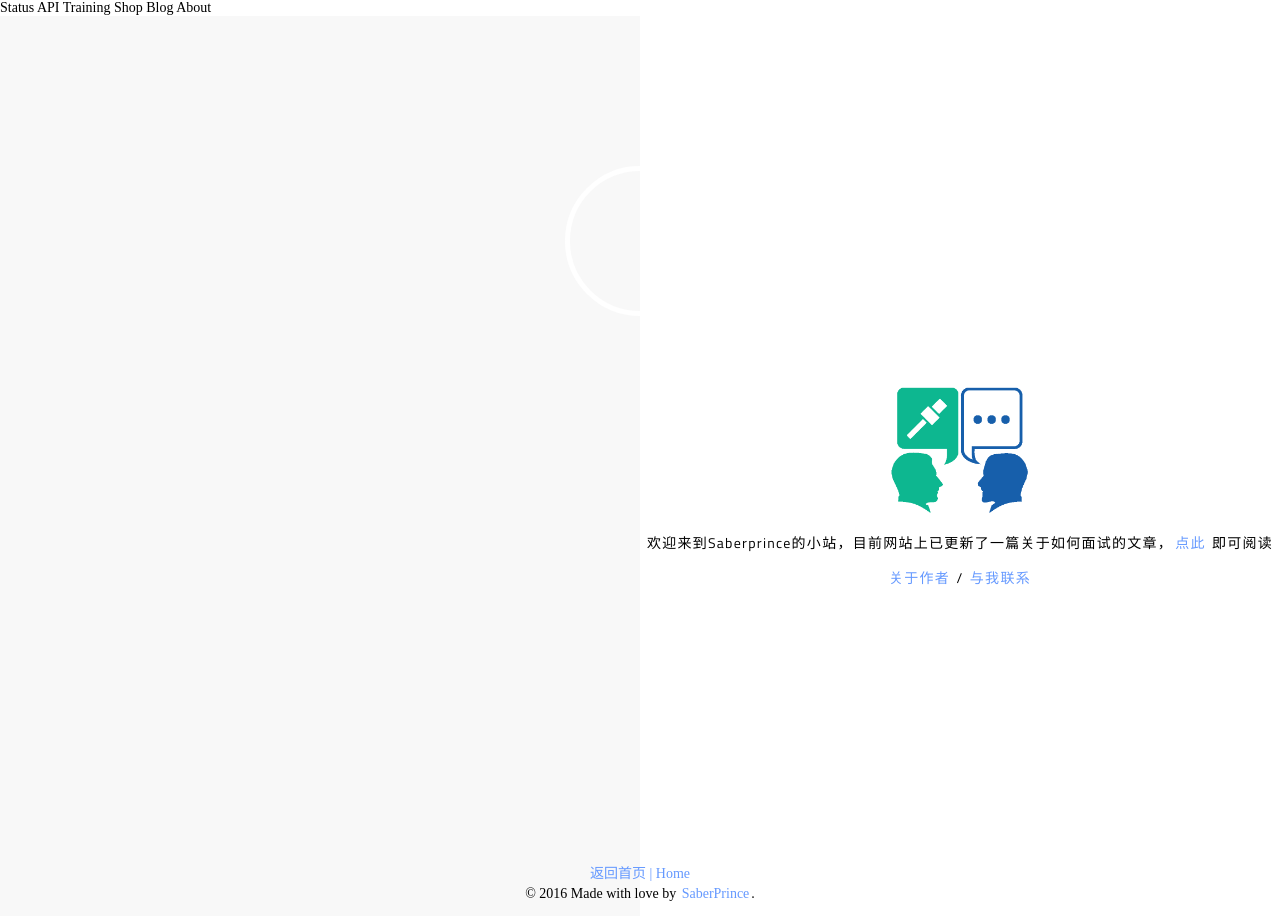
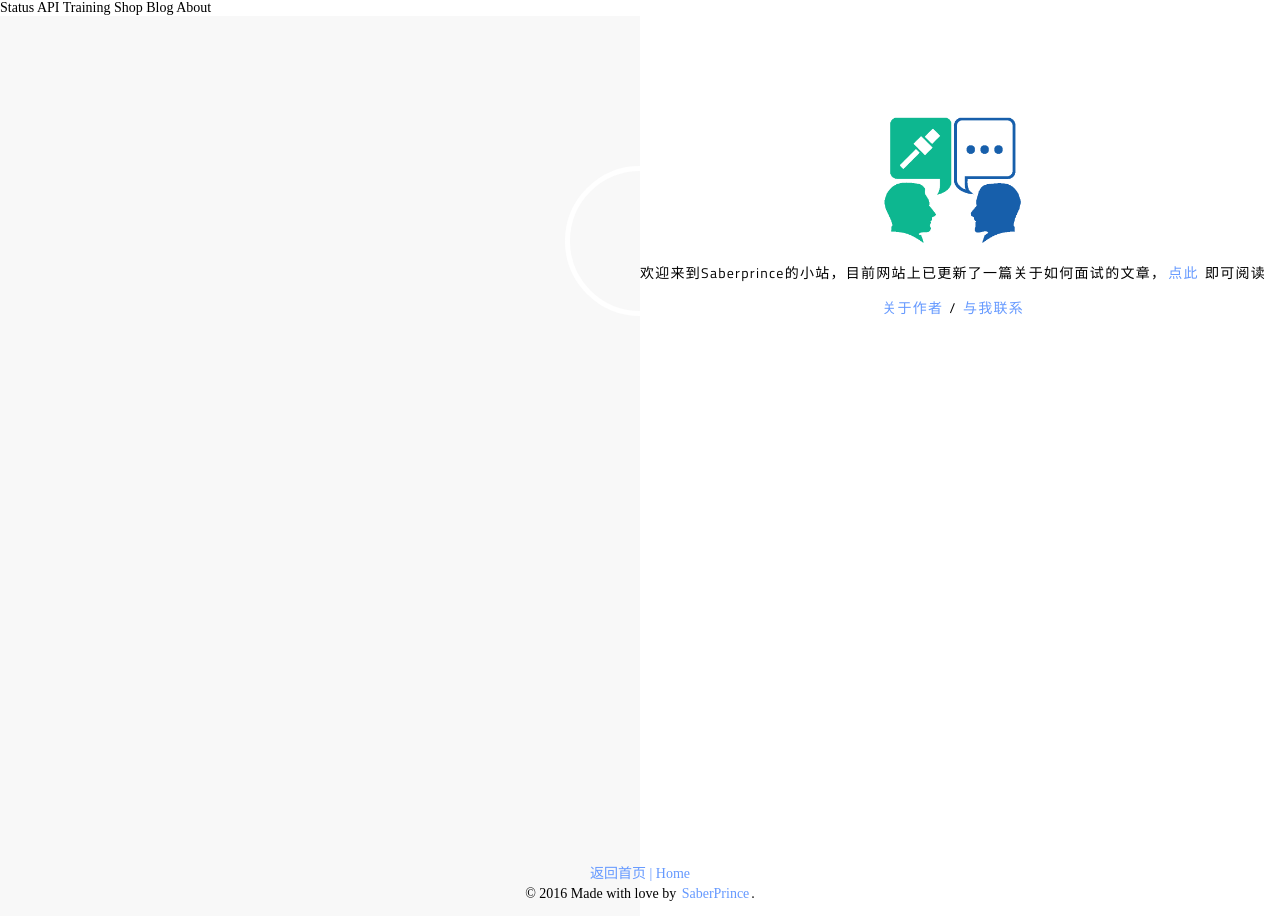
Before and after one commit to saberprince/saberprince.github.io, a Jekyll site: the page built from index.html, in a window 1280 px wide. Built offline with Jekyll 4.4.1, drawn with Linux system fonts in a browser that asks for light colours; nearby versions of some CDN libraries; library files that are not in the unit come from our copies.

Commit message:
Update style.css

```diff
--- a/assets/css/style.css
+++ b/assets/css/style.css
@@ -493,7 +493,7 @@ img {
 @media (min-width: 769px) {
   .index-wrapper {
     position: absolute;
-    top: 40%;
+    top: 10%;   <!--40% -->
     right: 0;
     left: 0;
     margin-right: auto;
```
